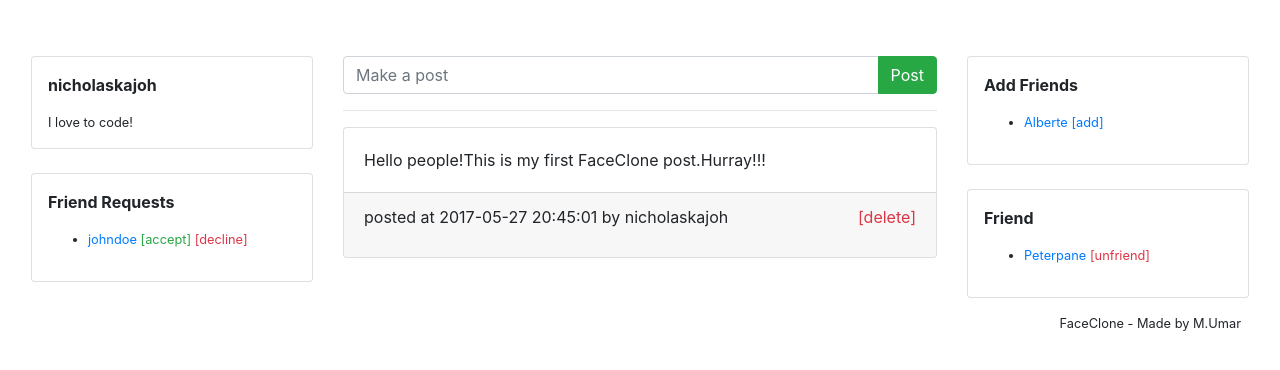
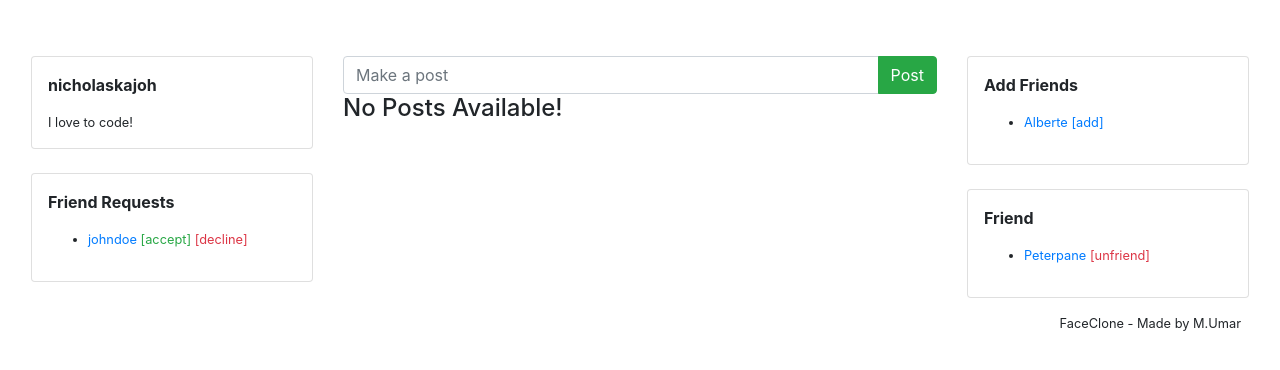
Before and after one commit to gct165201b/FaceClone, a PHP site: page /Site/home.php in a window 1280 px wide. Shown: the part 56-426 px from the top of the page. Run offline with PHP 8.4, Linux system fonts and the light colour scheme; the visitor is signed in with stand-in values (Sample User, id 1); data comes from the database, SQL or seed files in the repository; both versions use the stored data as it was after the commit.

Commit message:
Displaying posts on the home page

```diff
--- a/Site/home.php
+++ b/Site/home.php
@@ -75,17 +75,18 @@ if(!isset($_SESSION['u_id'])) {
 			<!-- Hr -->
 
 
-			<hr>
+			<!-- <hr> -->
 
 
 
 			<!-- Post Section -->
 
 
+            <?php display_posts(); ?>
 
 
 
-			<div class="card text-center">
+			<!-- <div class="card text-center">
 				<div class="card-body">
 
 					<p class="card-text text-left">Hello people!This is my first FaceClone post.Hurray!!!</p>
@@ -94,9 +95,12 @@ if(!isset($_SESSION['u_id'])) {
 				<div class="card-footer">
 					<p class="float-left">posted at 2017-05-27 20:45:01 by nicholaskajoh</p>
 
-					<a href="" class="float-right text-danger">[delete]</a>
+
+                    <form action="" method="post">
+                        <button class="btn btn-sm btn-outline-danger" type="submit" name="delete_post" value="p_id">Delete</button>
+                    </form>
 				</div>
-			</div>
+			</div> -->
 
 
 
--- a/Site/includes/func.inc.php
+++ b/Site/includes/func.inc.php
@@ -89,3 +89,38 @@ function login_status() {
         }
     }
 }
+
+
+function display_posts() {
+    // get all posts
+    require('./includes/Config/Database.php');
+    require('./includes/processes/operations.inc.php');
+
+    $database = new Database();
+
+    $connection = $database->connect();
+
+    $post_array = get_all_posts($connection);
+
+    if(count($post_array) === 0) {
+        echo "<h4>No Posts Available!</h4>";
+    } else {
+        foreach ($post_array as $post) {
+            // code...
+            echo "<hr>";
+            echo "<div class='card text-center'>";
+                echo "<div class='card-body'>";
+                    echo "<p class='card-text text-left'>". $post->get_post_content() ."</p>";
+                echo "</div>";
+
+                echo "<div class='card-footer'>";
+                    echo "<p class='float-left'>posted on ". $post->get_post_date() ." by ". $post->get_post_author() ."</p>";
+
+                    echo "<form action='' method='post'>";
+                        echo "<button type='submit' class='btn btn-sm btn-outline-danger' name='delete_post' value='". $post->get_post_id() ."'>Delete</button>";
+                    echo "</form>";
+                echo "</div>";
+            echo "</div>";
+        }
+    }
+}
--- a/Site/includes/processes/operations.inc.php
+++ b/Site/includes/processes/operations.inc.php
@@ -95,3 +95,42 @@ function create_user_session($user) {
     $_SESSION['username'] = $user->get_username();
     $_SESSION['location'] = $user->get_location();
 }
+
+
+function get_all_posts($connection) {
+    require('./includes/Classes/Post.php');
+
+    $all_posts = array();
+
+    $query = "SELECT * FROM posts JOIN users ON posts.p_author = users.u_id";
+
+    $stmt = $connection->prepare($query);
+
+    $stmt->execute();
+
+    $total_records = $stmt->rowCount();
+
+    if($total_records === 0) {
+        return $all_posts;
+    } else {
+        $i = 0;
+
+        while($row = $stmt->fetch(PDO::FETCH_ASSOC)) {
+            $post_id = $row['p_id'];
+            $post_author = $row['username'];
+            $post_content = $row['p_content'];
+            $post_date = $row['p_date'];
+
+            $all_posts[$i] = new Post();
+            $all_posts[$i]->set_post_id($post_id);
+            $all_posts[$i]->set_post_author($post_author);
+            $all_posts[$i]->set_post_content($post_content);
+            $all_posts[$i]->set_post_date($post_date);
+
+            $i++;
+        }
+
+
+    }
+    return $all_posts;
+}
```
Also changed, not shown: Site/includes/Classes/Post.php (added, +51 -0 lines), Site/includes/Config/Tables.sql (+9 -0 lines).
